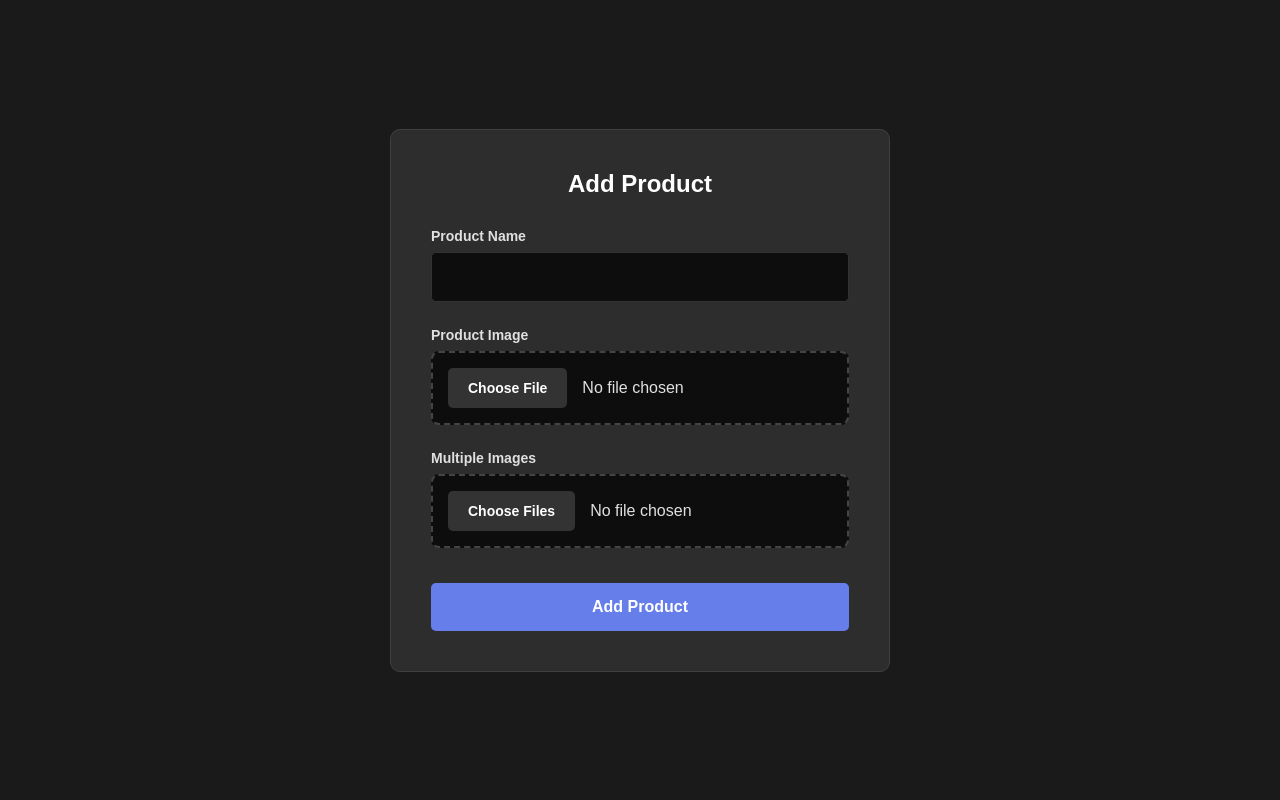
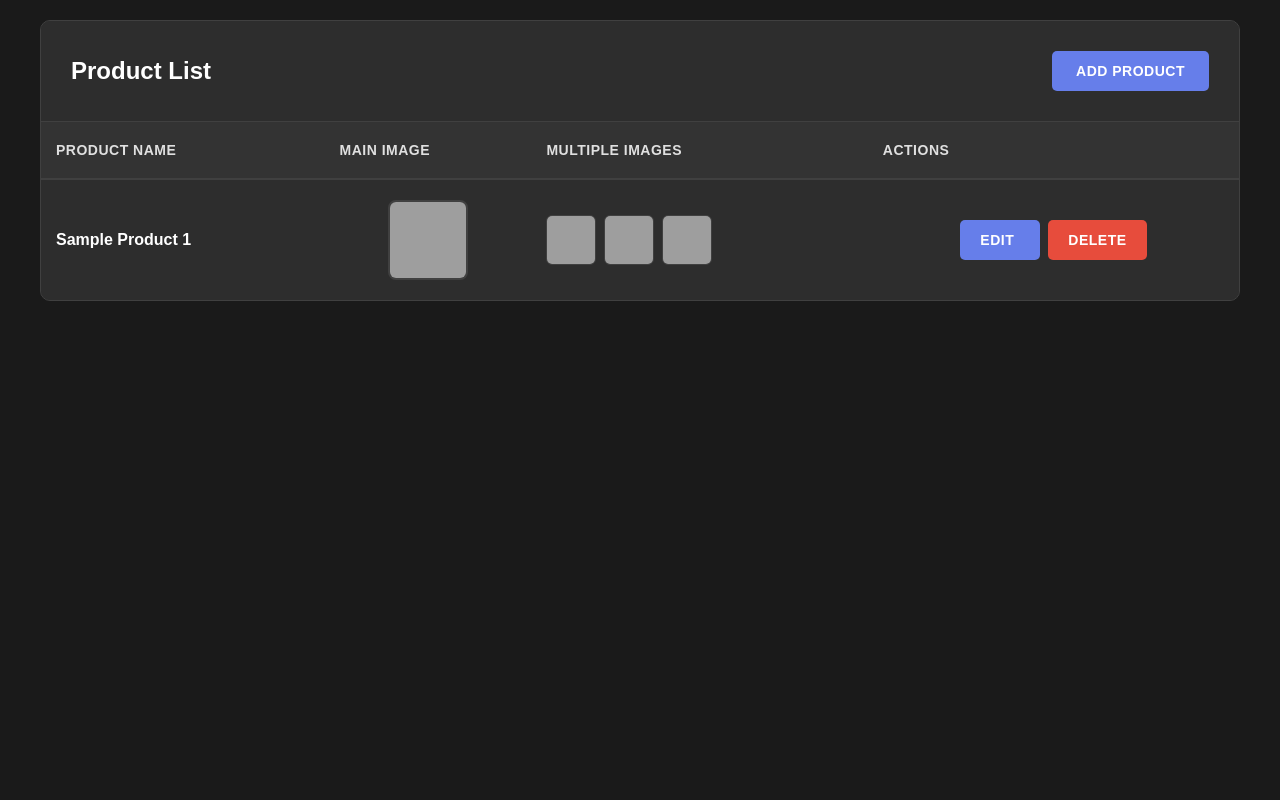
Before and after one commit to humayuu/image-upload, a PHP site: page / in a window 1280 px wide. Run offline with PHP 8.4, Linux system fonts and the light colour scheme; grey boxes are pictures that could not be loaded.

Commit message:
add css file

```diff
--- /dev/null
+++ b/assets/table-styles.css
@@ -0,0 +1,279 @@
+* {
+  margin: 0;
+  padding: 0;
+  box-sizing: border-box;
+}
+
+body {
+  font-family: "Arial", sans-serif;
+  background: #1a1a1a;
+  min-height: 100vh;
+  padding: 20px;
+  color: #ffffff;
+}
+
+.table-container {
+  background: #2d2d2d;
+  border-radius: 10px;
+  border: 1px solid #404040;
+  overflow: hidden;
+  max-width: 1200px;
+  margin: 0 auto;
+}
+
+.table-header {
+  display: flex;
+  justify-content: space-between;
+  align-items: center;
+  padding: 30px 30px;
+  background: #2d2d2d;
+  border-bottom: 1px solid #404040;
+}
+
+.table-title {
+  color: #ffffff;
+  font-size: 24px;
+  font-weight: bold;
+  margin: 0;
+}
+
+.btn-add-product {
+  background: #667eea;
+  color: white;
+  padding: 12px 24px;
+  border: none;
+  border-radius: 5px;
+  font-size: 14px;
+  font-weight: 600;
+  cursor: pointer;
+  text-transform: uppercase;
+  letter-spacing: 0.5px;
+}
+
+.btn-add-product:hover {
+  background: #5a6fd8;
+}
+
+.table-wrapper {
+  overflow-x: auto;
+}
+
+#productTable {
+  width: 100%;
+  border-collapse: collapse;
+  background: #2d2d2d;
+}
+
+/* Table Header */
+#productTable thead {
+  background: #333333;
+}
+
+#productTable thead th {
+  padding: 20px 15px;
+  text-align: left;
+  font-weight: 600;
+  font-size: 14px;
+  color: #e0e0e0;
+  border-bottom: 2px solid #404040;
+  text-transform: uppercase;
+  letter-spacing: 0.5px;
+}
+
+/* Table Body */
+#productTable tbody tr {
+  border-bottom: 1px solid #404040;
+}
+
+#productTable tbody tr:hover {
+  background: #353535;
+}
+
+#productTable tbody tr:last-child {
+  border-bottom: none;
+}
+
+#productTable tbody td {
+  padding: 20px 15px;
+  vertical-align: middle;
+  color: #e0e0e0;
+  font-size: 14px;
+}
+
+/* Product Name Column */
+#productTable tbody td:first-child {
+  font-weight: 600;
+  color: #ffffff;
+  font-size: 16px;
+}
+
+/* Image Cells */
+.image-cell {
+  display: flex;
+  justify-content: center;
+  align-items: center;
+}
+
+.product-image {
+  width: 80px;
+  height: 80px;
+  object-fit: cover;
+  border-radius: 8px;
+  border: 2px solid #404040;
+}
+
+.product-image:hover {
+  border-color: #667eea;
+}
+
+/* Multiple Images */
+.multiple-images {
+  display: flex;
+  flex-wrap: wrap;
+  gap: 8px;
+  align-items: center;
+  justify-content: flex-start;
+  max-width: 200px;
+}
+
+.thumbnail {
+  width: 50px;
+  height: 50px;
+  object-fit: cover;
+  border-radius: 6px;
+  border: 1px solid #404040;
+  cursor: pointer;
+}
+
+.thumbnail:hover {
+  border-color: #667eea;
+}
+
+.image-count {
+  font-size: 12px;
+  color: #999;
+  background: #404040;
+  padding: 4px 8px;
+  border-radius: 12px;
+  white-space: nowrap;
+}
+
+/* Action Buttons */
+.action-buttons {
+  display: flex;
+  gap: 8px;
+  justify-content: center;
+}
+
+.btn-edit,
+.btn-delete {
+  padding: 12px 20px;
+  border: none;
+  border-radius: 5px;
+  font-size: 14px;
+  font-weight: 600;
+  cursor: pointer;
+  text-transform: uppercase;
+  letter-spacing: 0.5px;
+  min-width: 80px;
+}
+
+.btn-edit {
+  background: #667eea;
+  color: white;
+}
+
+.btn-edit:hover {
+  background: #5a6fd8;
+  transform: translateY(-1px);
+}
+
+.btn-delete {
+  background: #e74c3c;
+  color: white;
+}
+
+.btn-delete:hover {
+  background: #c0392b;
+  transform: translateY(-1px);
+}
+
+/* Responsive Design */
+@media (max-width: 768px) {
+  .table-container {
+    margin: 0 10px;
+  }
+
+  .table-header {
+    flex-direction: column;
+    gap: 15px;
+    padding: 20px 15px;
+    text-align: center;
+  }
+
+  .table-title {
+    font-size: 20px;
+  }
+
+  .btn-add-product {
+    font-size: 13px;
+    padding: 10px 20px;
+  }
+
+  #productTable thead th,
+  #productTable tbody td {
+    padding: 15px 10px;
+    font-size: 12px;
+  }
+
+  #productTable tbody td:first-child {
+    font-size: 14px;
+  }
+
+  .product-image {
+    width: 60px;
+    height: 60px;
+  }
+
+  .thumbnail {
+    width: 40px;
+    height: 40px;
+  }
+
+  .multiple-images {
+    max-width: 150px;
+  }
+
+  .action-buttons {
+    flex-direction: column;
+    gap: 4px;
+  }
+
+  .btn-edit,
+  .btn-delete {
+    padding: 10px 16px;
+    font-size: 12px;
+    min-width: 70px;
+  }
+}
+
+@media (max-width: 480px) {
+  #productTable thead th,
+  #productTable tbody td {
+    padding: 10px 8px;
+  }
+
+  .product-image {
+    width: 50px;
+    height: 50px;
+  }
+
+  .thumbnail {
+    width: 35px;
+    height: 35px;
+  }
+
+  .multiple-images {
+    max-width: 120px;
+  }
+}
--- a/index.php
+++ b/index.php
@@ -3,32 +3,54 @@
 <head>
   <meta charset="UTF-8">
   <meta name="viewport" content="width=device-width, initial-scale=1.0">
-  <title>Product Form</title>
-  <link rel="stylesheet" href="assets/styles.css">
+  <title>Product Table</title>
+  <link rel="stylesheet" href="assets/table-styles.css">
 </head>
 
 <body>
-  <div class="form-container">
-    <h2 class="form-title">Add Product</h2>
-    <form id="productForm">
-      <div class="form-group">
-        <label for="productName">Product Name</label>
-        <input type="text" id="productName" name="productName" required>
-      </div>
+  <div class="table-container">
+    <div class="table-header">
+      <h2 class="table-title">Product List</h2>
+      <a href="add.php" style="text-decoration: none;" class="btn-add-product">Add Product</a>
+    </div>
+    <div class="table-wrapper">
+      <table id="productTable">
+        <thead>
+          <tr>
+            <th>Product Name</th>
+            <th>Main Image</th>
+            <th>Multiple Images</th>
+            <th>Actions</th>
+          </tr>
+        </thead>
+        <tbody>
+          <tr>
+            <td>Sample Product 1</td>
+            <td>
+              <div class="image-cell">
+                <img src="#" alt="Product Image" class="product-image">
+              </div>
+            </td>
+            <td>
+              <div class="multiple-images">
+                <img src="#" alt="Image 1" class="thumbnail">
+                <img src="#" alt="Image 2" class="thumbnail">
+                <img src="#" alt="Image 3" class="thumbnail">
+              </div>
+            </td>
+            <td>
+              <div class="action-buttons">
+                <a href="edit.php" style="text-decoration: none;" class="btn-edit">Edit</a>
+                <a href="delete.php" onclick="return confirm('Are You Sure?')" style="text-decoration: none;" class="btn-delete">Delete</a>
+              </div>
+            </td>
+          </tr>
 
-      <div class="form-group">
-        <label for="productImage">Product Image</label>
-        <input type="file" id="productImage" name="productImage" accept="image/*" class="file-input">
-      </div>
+        </tbody>
+      </table>
+    </div>
+  </div>
 
-      <div class="form-group">
-        <label for="multipleImages">Multiple Images</label>
-        <input type="file" id="multipleImages" name="multipleImages" accept="image/*" multiple class="file-input">
-      </div>
 
-      <button type="submit" class="submit-btn">Add Product</button>
-    </form>
-  </div>
 </body>
-
 </html>
```
Also changed, not shown: add.php (added, +34 -0 lines), edit.php (added, +34 -0 lines), delete.php (added), update.php (added).
